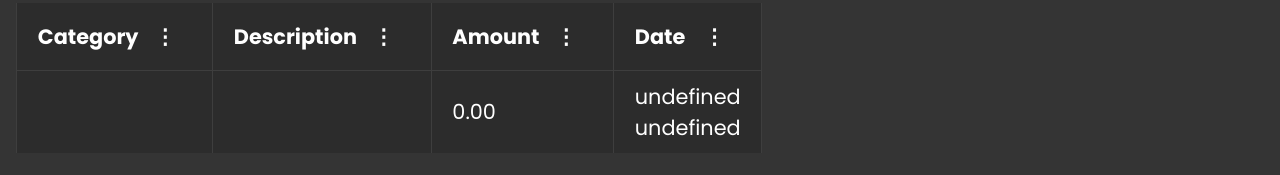
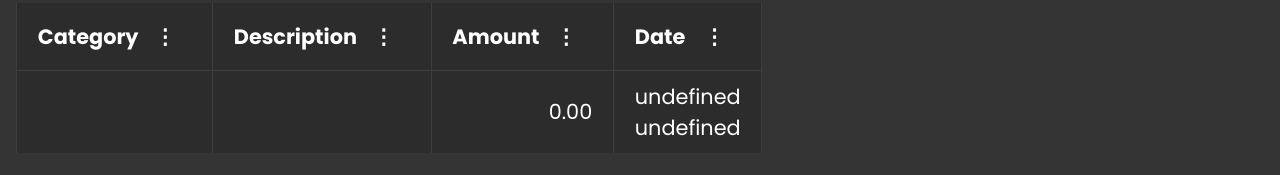
Before and after one commit to Magnus93/my-budget, a Svelte app: page / in a window 1280 px wide. Both pictures are taken after a click on the item "Edit". Shown: the part 273-448 px from the top of the page. Built offline with nearby package versions, Linux system fonts and the light colour scheme.

Commit message:
right align

```diff
--- a/src/components/pages/HtmlEdit.svelte
+++ b/src/components/pages/HtmlEdit.svelte
@@ -112,7 +112,7 @@
       <tr>
         <td />
         <td />
-        <td class="left">
+        <td class="right">
           {filteredTransactions.reduce((r, c) => r + c.amount, 0).toFixed(2)}
         </td>
         <td>
```
Also changed, not shown: 2 other files (tests, documents, lock files or other folders).
